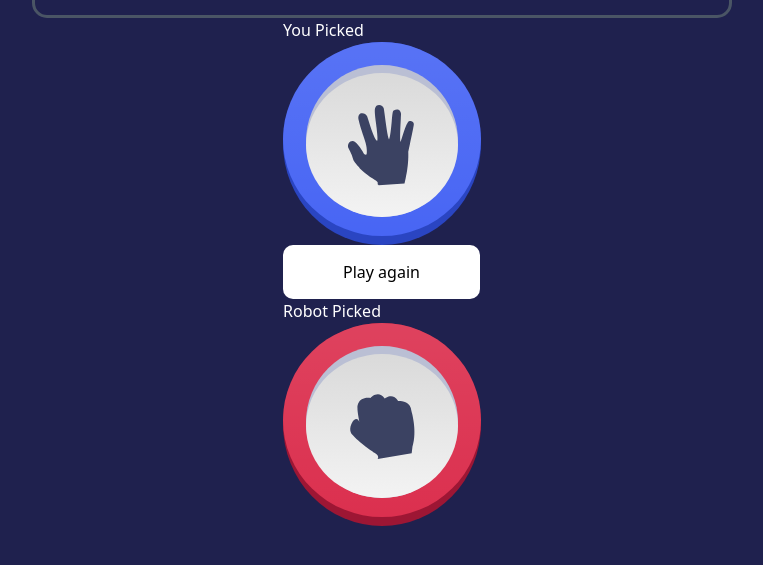
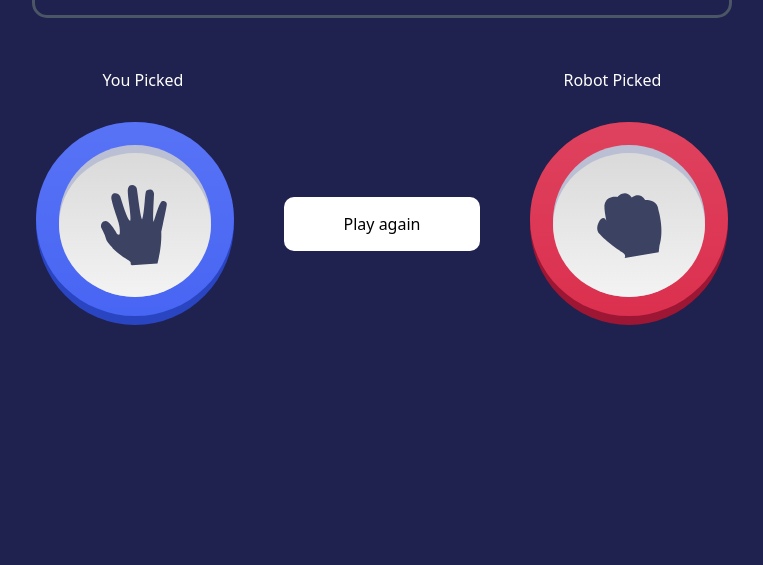
Before and after one commit to javohirdev23/rock-paper-scissors, a website with bundled scripts: page index.html in a window 1280 px wide. Both pictures are taken after a click on the picture 501 px from the left and 378 px from the top of the page. Shown: the part 179-744 px from the top of the page, without its empty margins (258-1021 px from the left). Built offline with nearby package versions, Linux system fonts and the light colour scheme.

Commit message:
Style fixed

```diff
--- a/index.html
+++ b/index.html
@@ -4,8 +4,10 @@
     <meta charset="UTF-8" />
     <meta name="viewport" content="width=device-width, initial-scale=1.0" />
     <title>Rock paper scissors</title>
+
     <link rel="stylesheet" href="./css/output.css" />
     <script src="./script.js" type="module" defer></script>
+
   </head>
   <body class="bg-[#1f214e]">
     <!-- Tepadagi score bar uchun -->
@@ -67,19 +69,22 @@
         </button>
       </div>
     </section>
-    <section id="resultZone" class="flex justify-center items-center hidden">
+    <!-- ResultZone -->
+    <section id="resultZone" class="mt-[50px] hidden">
       </div>
-        <div class="">
-          <h2 class="text-white">You Picked</h2>
-          <img id="user" class="" src="" alt="User" />
+      <div class=" flex justify-center items-center">      <h2 class="text-white pr-[190px]">You Picked</h2>
+           <h2 class="text-white pl-[190px]">Robot Picked</h2></div>
+        <div class="flex justify-center items-center mt-[30px]">
+
+          <img id="user" class=" mr-[50px]" src="" alt="User" />
           <button
             id="againBtn"
-            class="p-[15px_60px] bg-white rounded-[10px] hover:text-red-500"
+            class="p-[15px_60px] bg-white rounded-[10px] hover:text-red-500 "
           >
             Play again
           </button>
-          <h2 class="text-white">Robot Picked</h2>
-          <img id="robot" class="" src="" alt="Robot" />
+
+          <img id="robot" class="ml-[50px]" src="" alt="Robot" />
         </div>
 
     </section>
--- a/script.js
+++ b/script.js
@@ -16,21 +16,28 @@ function robotChoose() {
 function swape(boolean) {
   if (boolean) {
     elGameZone.style.display = "none";
-    elResultZone.style.display = "flex";
+    elResultZone.style.display = "block";
   } else {
     elGameZone.style.display = "block";
     elResultZone.style.display = "none";
   }
 }
 
+let score = 0;
 function checkWiner(user, robot) {
   if (user === robot) {
     return "TIE";
   } else if (user === "paper" && robot === "scissors") {
+    score = score;
     return "ROBOT";
   } else if (user === "scissors" && robot === "rock") {
+    score = score;
     return "ROBOT";
   } else if (user === "rock" && robot === "paper") {
+    score = score;
+    return "ROBOT";
+  } else {
+    score = score;
     return "USER";
   }
 }
@@ -53,3 +60,4 @@ elHands.forEach((elHands) => {
 elBtn.addEventListener("click", () => {
   swape(false);
 });
+checkWiner(user, robot);
```
Also changed, not shown: css/output.css.
